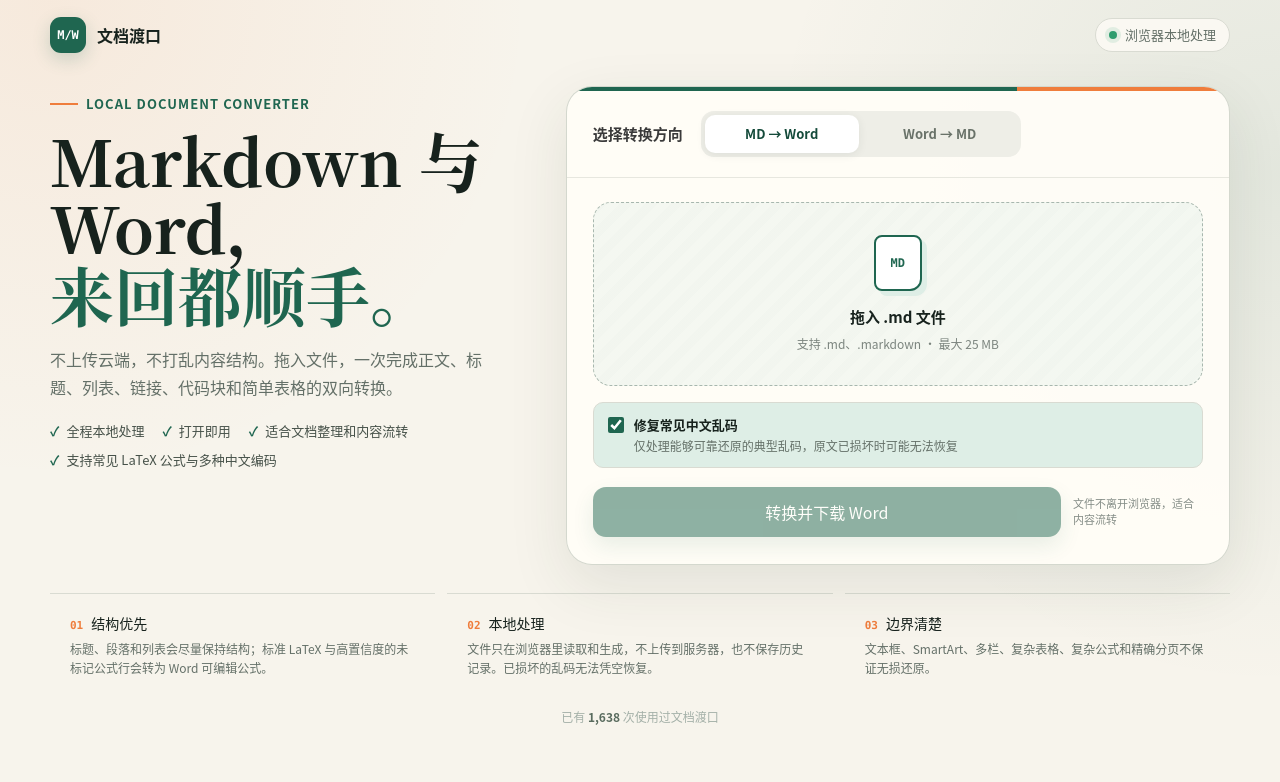
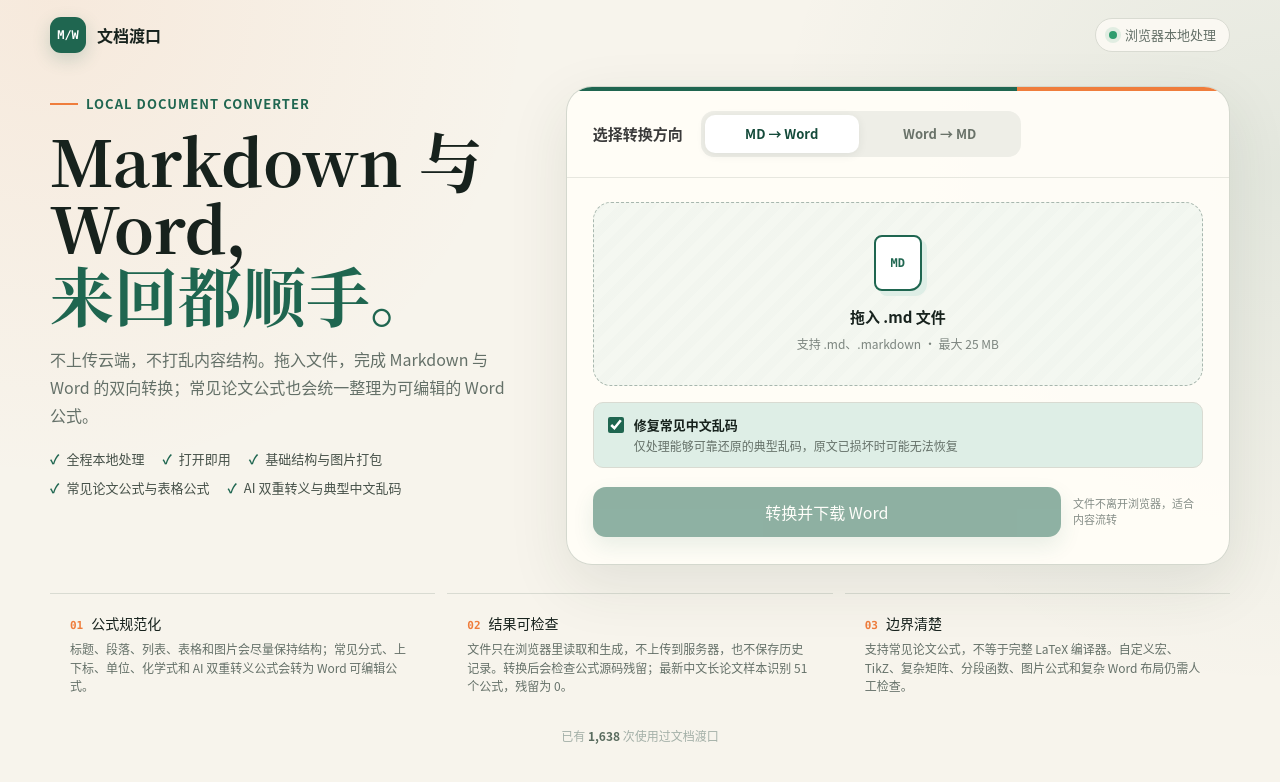
Before and after one commit to anitaleexiang0210/anitalee, a Next.js app: page /ferry in a window 1280 px wide. Shown: the top 782 px of the page. Built offline with nearby package versions, Linux system fonts and the light colour scheme.

Commit message:
更新文档渡口最新能力说明

```diff
--- a/app/content.ts
+++ b/app/content.ts
@@ -122,8 +122,8 @@ export const aiProjects = [
     status: "已上线",
     title: "文档渡口 · Markdown 与 Word 互转",
     summary:
-      "浏览器本地完成 Markdown 与 Word (.docx) 双向转换，不上传云端，不破坏结构。支持标题、列表、链接、代码块、表格与图片打包；并尝试处理常见 LaTeX 公式、UTF-8 / UTF-16 / GBK 中文编码与可逆的典型乱码。适合经常在编辑器和 Word 之间切换的内容与产品同事。",
-    proof: ["本地处理", "图片打包", "公式与编码", "双向转换"],
+      "浏览器本地完成 Markdown 与 Word (.docx) 双向转换，不上传云端。基础结构、图片打包、中文编码和典型乱码修复之外，已补齐常见论文公式规范化：支持中英文混排、上下标、分式、单位、化学式、表格公式和 AI 双重转义，并输出可编辑的 Word 公式。最新长论文回归识别 51 个公式，源码残留检查为 0。",
+    proof: ["本地处理", "常见论文公式", "乱码与编码", "结果审计"],
     image: "/ferry-tool.png",
     imageAlt: "文档渡口在线工具界面截图",
     href: "https://anitalee.cn/ferry",
--- a/app/ferry/page.tsx
+++ b/app/ferry/page.tsx
@@ -227,13 +227,14 @@ export default function FerryPage() {
               <span>来回都顺手。</span>
             </h1>
             <p>
-              不上传云端，不打乱内容结构。拖入文件，一次完成正文、标题、列表、链接、代码块和简单表格的双向转换。
+              不上传云端，不打乱内容结构。拖入文件，完成 Markdown 与 Word 的双向转换；常见论文公式也会统一整理为可编辑的 Word 公式。
             </p>
             <ul className="ferry-tool-promise">
               <li>全程本地处理</li>
               <li>打开即用</li>
-              <li>适合文档整理和内容流转</li>
-              <li>支持常见 LaTeX 公式与多种中文编码</li>
+              <li>基础结构与图片打包</li>
+              <li>常见论文公式与表格公式</li>
+              <li>AI 双重转义与典型中文乱码</li>
             </ul>
           </div>
 
@@ -350,23 +351,23 @@ export default function FerryPage() {
           <article>
             <header>
               <span>01</span>
-              <h2>结构优先</h2>
+              <h2>公式规范化</h2>
             </header>
-            <p>标题、段落和列表会尽量保持结构；标准 LaTeX 与高置信度的未标记公式行会转为 Word 可编辑公式。</p>
+            <p>标题、段落、列表、表格和图片会尽量保持结构；常见分式、上下标、单位、化学式和 AI 双重转义公式会转为 Word 可编辑公式。</p>
           </article>
           <article>
             <header>
               <span>02</span>
-              <h2>本地处理</h2>
+              <h2>结果可检查</h2>
             </header>
-            <p>文件只在浏览器里读取和生成，不上传到服务器，也不保存历史记录。已损坏的乱码无法凭空恢复。</p>
+            <p>文件只在浏览器里读取和生成，不上传到服务器，也不保存历史记录。转换后会检查公式源码残留；最新中文长论文样本识别 51 个公式，残留为 0。</p>
           </article>
           <article>
             <header>
               <span>03</span>
               <h2>边界清楚</h2>
             </header>
-            <p>文本框、SmartArt、多栏、复杂表格、复杂公式和精确分页不保证无损还原。</p>
+            <p>支持常见论文公式，不等于完整 LaTeX 编译器。自定义宏、TikZ、复杂矩阵、分段函数、图片公式和复杂 Word 布局仍需人工检查。</p>
           </article>
         </section>
 
```
